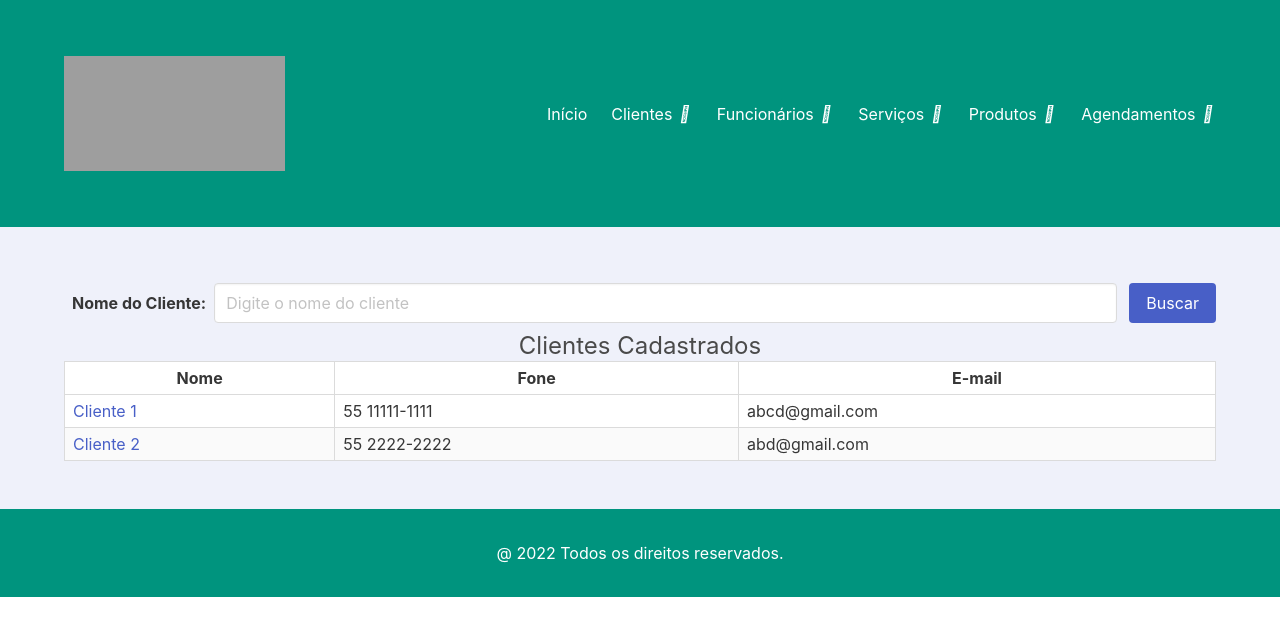
After one commit to JanainaL/Agenda_novo, a Django app: page /clientes in a window 1280 px wide. The commit adds this page. Shown: the top 636 px of the page. Run offline with Django 4.2, Linux system fonts and the light colour scheme; data comes from the database, SQL or seed files in the repository; parts of the project's set-up code (start-up, migrations or seed data) failed here and were passed over; some libraries are stand-ins or nearby versions; grey boxes are pictures that could not be loaded.

Commit message:
lista clientes

```diff
--- a/agenda/urls.py
+++ b/agenda/urls.py
@@ -24,4 +24,5 @@ admin.site.index_title = "LavaCar - Agendamento de Horários"
 urlpatterns = [
     path('admin/', admin.site.urls),
     path('', include('home.urls')),
+    path('', include('cliente.urls')),
 ]+static(settings.MEDIA_URL, document_root=settings.MEDIA_ROOT)
--- /dev/null
+++ b/cliente/templates/clientes.html
@@ -0,0 +1,70 @@
+{% extends "base.html" %}
+{% load static %}
+{% block content %}
+    <section class="section has-background-link-light">
+      <div class="container">
+          <form action="" method="GET">
+              <div class="field is-grouped is-flex is-align-items-center is-flex-wrap-wrap">
+                  <label class="label p-2 mt-2">Nome do Cliente:</label>
+                  <div class="control is-expanded">
+                      <input class="input" type="text" name="buscar" value="{{request.GET.buscar}}" placeholder="Digite o nome do cliente">
+                  </div>
+                  <div class="control">
+                      <button type="submit" class="button is-link">
+                          Buscar
+                      </button>
+                  </div>
+              </div>
+          </form>
+        {% if object_list %}
+          <div style="text-align: center;">
+              <h1 class="subtitle is-size-4" >Clientes Cadastrados</h1>
+          </div>
+          <div class="table">
+              <table class="table is-table is-bordered is-striped is-narrow is-houverable is-fullwidth">
+              <thead>
+              <tr>
+                  <th class="has-text-centered">Nome</th>
+                  <th class="has-text-centered">Fone</th>
+                  <th class="has-text-centered">E-mail</th>
+              </tr>
+              </thead>
+              <tbody>
+              {% for cliente in object_list %}
+              <tr>
+                  <td>
+                      <a href="#" data-toogle="modal" class="modal-target"
+                          data_bulma-modal="modal{{cliente.id}}" id="modal{{cliente.id}}">
+                      {{cliente.nome}}</a></td>
+                  <td>{{cliente.fone}}</td>
+                  <td>{{cliente.email}}</td>
+                  <div class="modal" id="modal{{ cliente.id }}">
+                      <div class="modal-background"></div>
+                      <div class="modal-card">
+                          <header class="modal-card-head">
+                              <p class="modal-card-title">Cliente: {{cliente.nome}}</p>
+                              <button class="delete" aria-label="close" data-bulma-modal="close" id="btnClose"></button>
+                          </header>
+                          <section class="modal-card-body is-flex is-justify-content-center">
+                              <div class="content">
+                                  <p class="image is-128x128">
+                                      <img src="{{ cliente.foto.url }}" class="img-fluid" alt=""/>
+                                  </p>
+                              </div>
+                          </section>
+                          <footer class="modal-card-foot">
+                              <p>Telefone: {{cliente.fone}}</p>
+                          </footer>
+                      </div>
+                  </div>
+              </tr>
+              {% endfor %}
+              </tbody>
+              </table>
+          </div>
+          {% else %}
+          <h2>Não existe clientes cadastrados!</h2>
+          {% endif%}
+      </div>
+  </section>
+{% endblock %}
--- /dev/null
+++ b/cliente/urls.py
@@ -0,0 +1,6 @@
+from django.urls import path
+from .views import ClientesView
+
+urlpatterns =[
+    path('clientes', ClientesView.as_view(), name="clientes")
+]
--- a/cliente/views.py
+++ b/cliente/views.py
@@ -1,3 +1,14 @@
 from django.shortcuts import render
+from django.views.generic import ListView
+from cliente.models import Cliente
 
-# Create your views here.
+class ClientesView(ListView):
+    model = Cliente
+    template_name = 'clientes.html'
+
+    def get_queryset(self, *args, **kwargs):
+        buscar = self.request.GET.get('buscar')
+        qs = super(ClientesView, self).get_queryset(*args, **kwargs)
+        if buscar:
+            qs = qs.filter(nome__icontains=buscar)
+        return qs
--- a/funcionario/admin.py
+++ b/funcionario/admin.py
@@ -10,7 +10,7 @@ class FuncionarioAdmin(admin.ModelAdmin):
     list_display = ('nome', 'fone', 'email', 'funcao')
     readonly_fields = ['fotografia']
     search_fields = ('nome', 'fone')
-    list_filter = ('funcao')
+    list_filter = ('funcao',)
 
     def fotografia(self, obj):
         if obj.foto:
--- a/home/templates/base.html
+++ b/home/templates/base.html
@@ -9,13 +9,13 @@
             <div class="container">
                 <nav class="navbar has-background-primary-dark" role="navigation" aria-label="main navigation">
                     <div class="navbar-brand">
-                        <a class="navbar-item" href="#">
+                        <a class="navbar-item" href="{% url 'index' %}">
                             <img src="{% static 'img/Carro.png' %}" width="221" height="115">
                         </a>
                     </div>
                     <div id="navbarBasicExample" class="navbar-menu has-background-primary-dark">
                         <div class="navbar-end">
-                            <a class="navbar-item has-text-white has-background-primary-dark" href="#">
+                            <a class="navbar-item has-text-white has-background-primary-dark" href="{% url 'index' %}">
                                 Início
                             </a>
                             <div class="navbar-item dropdown is-hoverable has-text-white">
@@ -29,10 +29,10 @@
                                 </div>
                                 <div class="dropdown-menu" id="dropdown-menu-cliente" role="menu" style="z-index: 1000;">
                                     <div class="dropdown-content">
-                                        <a href="#" class="dropdown-item">
+                                        <a href="" class="dropdown-item">
                                             Cadastrar cliente
                                         </a>
-                                        <a href="#" class="dropdown-item">
+                                        <a href="{% url 'clientes' %}" class="dropdown-item">
                                             Listar clientes
                                         </a>
                                     </div>
```
Also changed, not shown: home/templates/registros.html (+5 -5 lines), home/views.py (+14 -0 lines).
